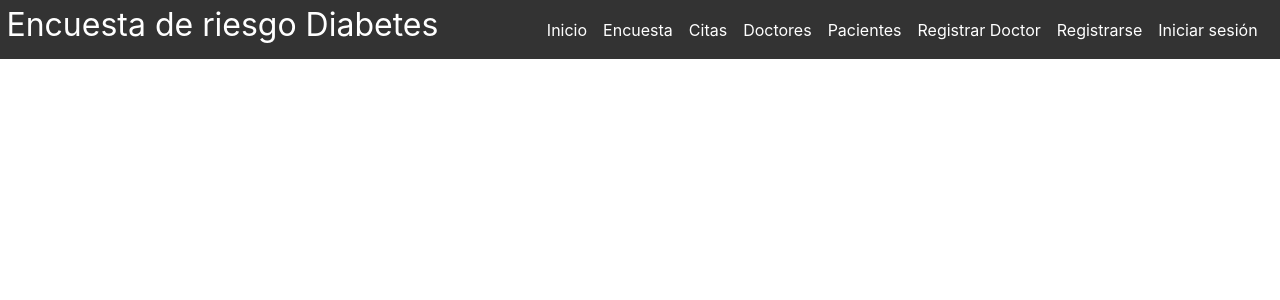
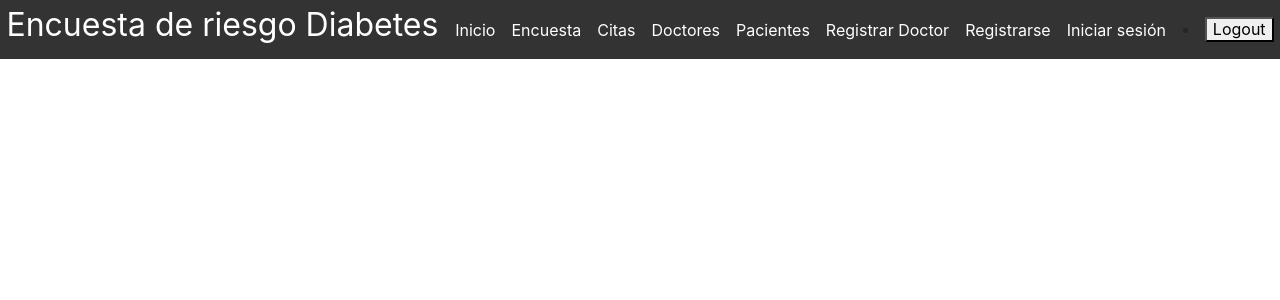
Before and after one commit to Dylan3871/sigloxxl, a React (Create React App) app: page /Navbar in a window 1280 px wide. Shown: the top 300 px of the page. Built offline with nearby package versions, Linux system fonts and the light colour scheme.

Commit message:
LogoutButton

```diff
--- a/package.json
+++ b/package.json
@@ -9,6 +9,7 @@
     "@testing-library/user-event": "^13.5.0",
     "axios": "^1.5.1",
     "bootstrap": "^5.2.3",
+    "firebase": "^10.5.0",
     "react": "^18.2.0",
     "react-dom": "^18.2.0",
     "react-popper": "^2.3.0",
--- a/src/App.js
+++ b/src/App.js
@@ -8,7 +8,7 @@ import Citas from './components/Citas';
 import Encuesta from './components/Encuesta';
 import Doctores from './components/Doctores';
 import Pacientes from './components/Pacientes';
-import { RegistroPacientes } from './components/RegistroPacientes';
+import RegistroPacientes from './components/RegistroPacientes';
 
 function App() {
   return (
--- /dev/null
+++ b/src/components/LogoutButton.jsx
@@ -0,0 +1,15 @@
+import React from 'react';
+
+const LogoutButton = () => {
+  const handleLogout = () => {
+    // Elimina el token de la localStorage u realiza cualquier otra acción necesaria
+    localStorage.removeItem('token');
+    alert('¡Te has desconectado!');
+  };
+
+  return (
+    <button onClick={handleLogout}>Logout</button>
+  );
+};
+
+export default LogoutButton;
--- a/src/components/Navbar.jsx
+++ b/src/components/Navbar.jsx
@@ -1,11 +1,15 @@
-import React, {useEffect, useState} from 'react'
+import React, { useEffect, useState } from 'react'
 import styled from 'styled-components'
 import BurguerButton from './BurguerButton'
+import LogoutButton from './LogoutButton'
 
 function Navbar() {
 
   const [clicked, setClicked] = useState(false)
   const [token, setToken] = useState(null);
+  const handleLogout = () => {
+    alert('¡Te has desconectado!');
+  }
 
   const handleClick = () => {
     //cuando esta true lo pasa a false y vice versa
@@ -30,13 +34,16 @@ function Navbar() {
           <a onClick={handleClick} href="./Citas">Citas</a>
           <a onClick={handleClick} href="./Doctores">Doctores</a>
           <a onClick={handleClick} href="./Pacientes">Pacientes</a>
-                    <a onClick={handleClick} href="./Registo">Registrar Doctor</a>
-                    <a onClick={handleClick} href="./RegistoPacientes">Registrarse</a>
+          <a onClick={handleClick} href="./Registro">Registrar Doctor</a>
+          <a onClick={handleClick} href="./RegistroPacientes">Registrarse</a>
           {token === null ?
             (<a onClick={handleClick} href="./Login">Iniciar sesión</a>) : null}
         </div>
+        <li>
+            <LogoutButton /> {/* Agrega el botón de logout aquí */}
+          </li>
         <div className='burguer'>
-                    <BurguerButton clicked={clicked} handleClick={handleClick}/>
+          <BurguerButton clicked={clicked} handleClick={handleClick} />
         </div>
         <BgDiv className={`initial ${clicked ? ' active' : ''}`}></BgDiv>
       </NavContainer>
```
Also changed, not shown: 1 other file (tests, documents, lock files or other folders). Lines whose indentation alone changed are shown as unchanged.
